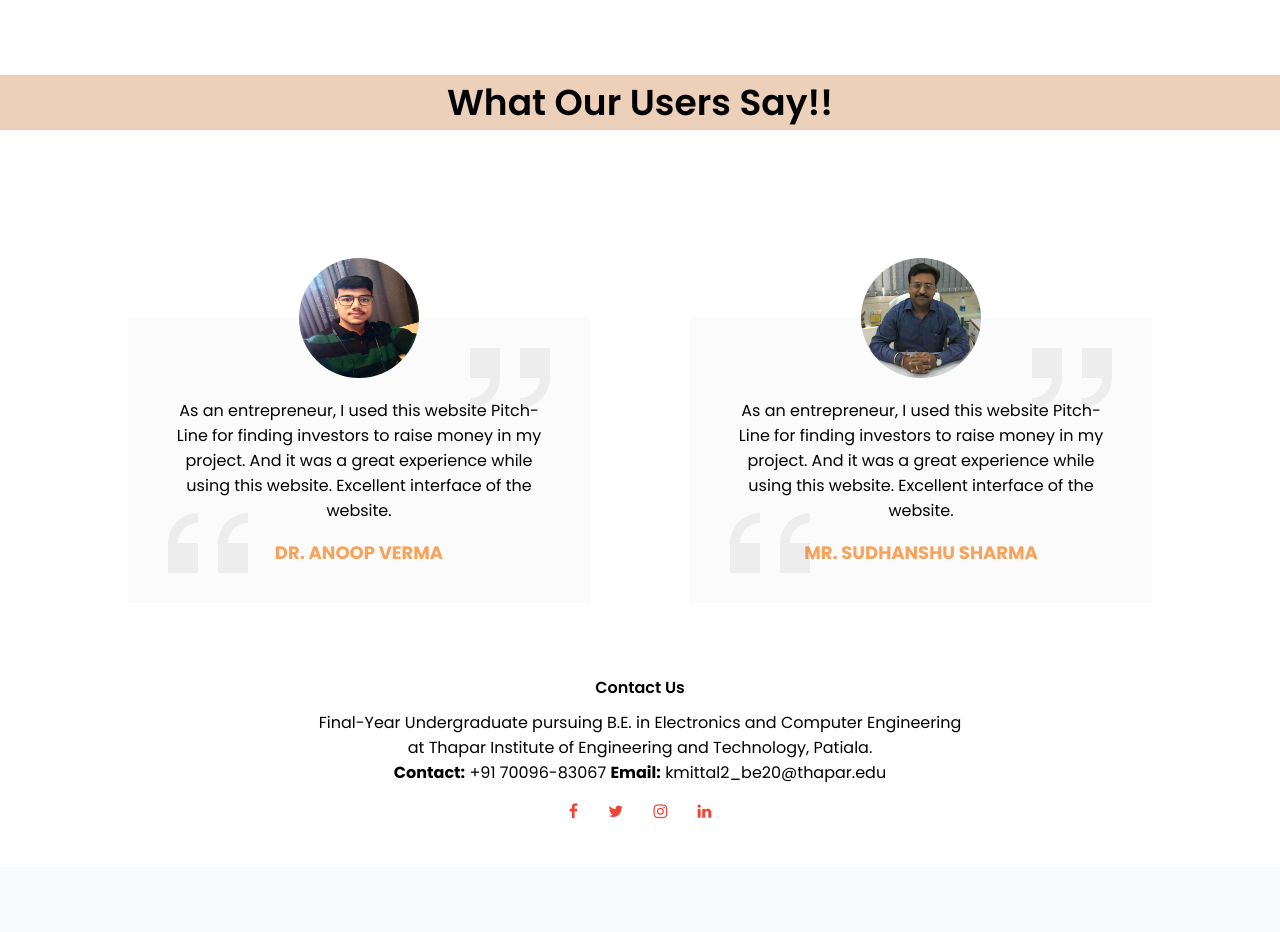
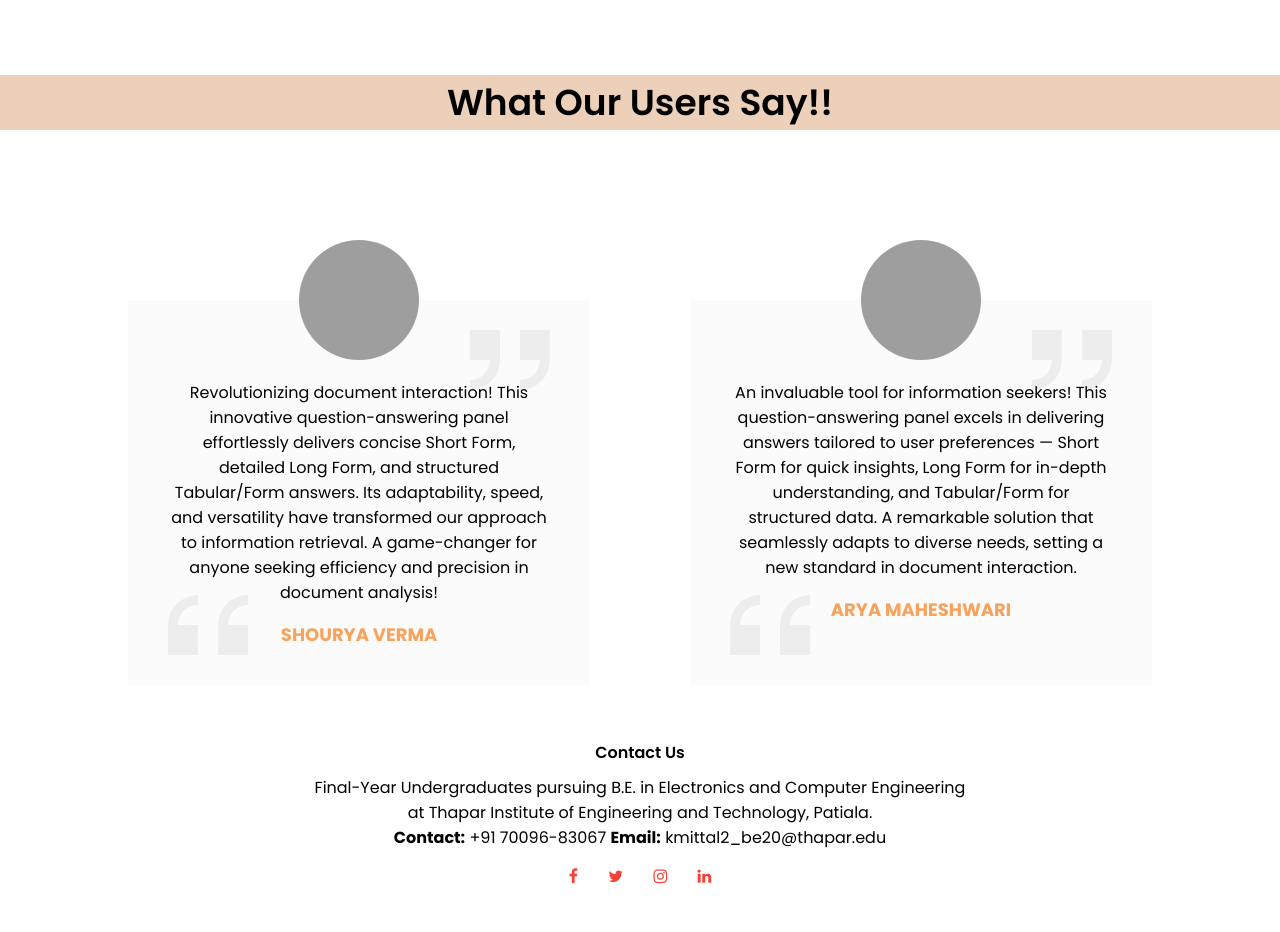
Before and after one commit to khwahish2oo2/ARISE, a FastAPI app: page / in a window 1280 px wide. Shown: the part 2305-3237 px from the top of the page. Before the commit the page ends 3124 px from the top, so only its background shows below. Run offline with FastAPI, Linux system fonts and the light colour scheme; parts of the project's set-up code (start-up, migrations or seed data) failed here and were passed over; grey boxes are pictures that could not be loaded.

Commit message:
testimonial

```diff
--- a/Templates/index.html
+++ b/Templates/index.html
@@ -1,3 +1,5 @@
+
+
 <!DOCTYPE html>
 <html lang="en">
 <head>
@@ -95,21 +97,19 @@
 
             <div class="box">
                 <div class="imgBox">
-                    <img src="{{ url_for('static', path='/pics/WhatsApp Image 2022-03-14 at 16.20.08.jpeg') }}" width="100%" height="100%">
+                    <img src="{{ url_for('static', path='/pics/Testimonal3.png') }}" width="100%" height="100%">
                 </div>
-                <p>As an entrepreneur, I used this website Pitch-Line for finding investors to raise money in my project.
-                    And it was a great experience while using this website. Excellent interface of the website.
+                <p>Revolutionizing document interaction! This innovative question-answering panel effortlessly delivers concise Short Form, detailed Long Form, and structured Tabular/Form answers. Its adaptability, speed, and versatility have transformed our approach to information retrieval. A game-changer for anyone seeking efficiency and precision in document analysis!
                 </p>
-                <h4>Dr. Anoop Verma</h4>
+                <h4>Shourya Verma</h4>
             </div>
             <div class="box">
                 <div class="imgBox">
-                    <img src="{{ url_for('static', path='/pics/sir.jpg') }}" width="100%" height="100%">
+                    <img src="{{ url_for('static', path='/pics/Testimonal4.jpg') }}" width="100%" height="100%">
                 </div>
-                <p>As an entrepreneur, I used this website Pitch-Line for finding investors to raise money in my project.
-                    And it was a great experience while using this website. Excellent interface of the website.
+                <p>An invaluable tool for information seekers! This question-answering panel excels in delivering answers tailored to user preferences — Short Form for quick insights, Long Form for in-depth understanding, and Tabular/Form for structured data. A remarkable solution that seamlessly adapts to diverse needs, setting a new standard in document interaction.
                 </p>
-                <h4>Mr. Sudhanshu Sharma</h4>
+                <h4>Arya Maheshwari</h4>
             </div>
         </div>
     </div>
@@ -155,7 +155,7 @@
 
     <section class="footer" id="Contact">
         <h4>Contact Us</h4>
-        <p>Final-Year Undergraduate pursuing B.E. in Electronics and Computer Engineering <br> at
+        <p>Final-Year Undergraduates pursuing B.E. in Electronics and Computer Engineering <br> at
             Thapar Institute of Engineering and Technology, Patiala. <br> <b>Contact:</b> +91 70096-83067    <b>Email:</b>
             kmittal2_be20@thapar.edu</p>
         <div class="icons">
```
Also changed, not shown: static/pics/Testimonial3.png (added), static/pics/Testimonial4.jpg (added).
